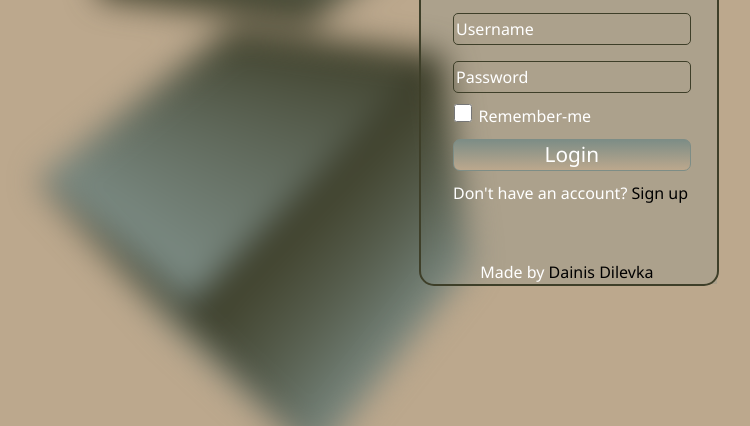
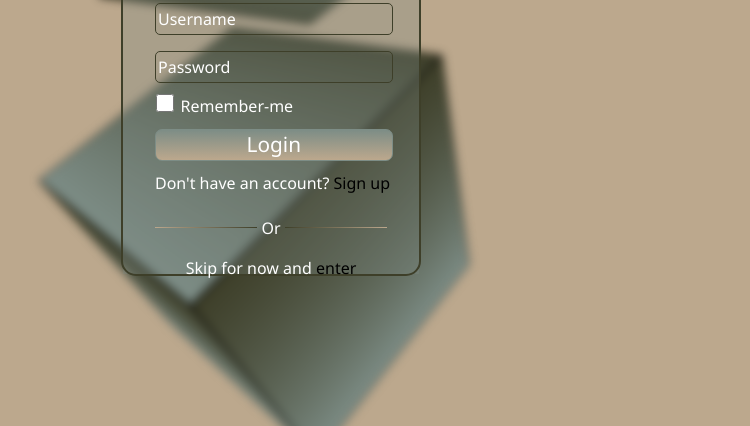
Before and after one commit to thedenisovan/open-library-webapp, a website built with webpack: page src/pages/login.html in a window 1280 px wide. Shown: the part 374-800 px from the top of the page, without its empty margins (369-1119 px from the left). Built offline with nearby package versions, Linux system fonts and the light colour scheme; no server answers.

Commit message:
Update: Login field design

```diff
--- a/configs/webpack.config.js
+++ b/configs/webpack.config.js
@@ -18,7 +18,7 @@ module.exports = {
       chunks: ['main']
     }),
     new HtmlWebpackPlugin({
-      filename: 'login.html',
+      filename: 'index.html',
       template: './src/pages/login.html',
       chunks: ['main']
     })
--- a/src/index.js
+++ b/src/index.js
@@ -1,6 +1,6 @@
 import './style/cssUtils/reset.scss';
 import './style/cssUtils/cube.css';
 import './style/style.scss';
-import './style/login.scss';
 import './script/apiCall.js';
+import './script/detailStorage.js';
 import 'normalize.css';
--- a/src/pages/login.html
+++ b/src/pages/login.html
@@ -37,24 +37,29 @@
         <h1>Login</h1>
         <p id="welcome">Welcome back to you account</p>
         <label for="user-name"></label>
-        <input type="text" id="user-name" placeholder="Username" required>
+        <input type="text" id="user-name" placeholder="Username" required data-username autocomplete="given-name">
 
         <label for="password"></label>
-        <input type="password" id="password" placeholder="Password" required>
+        <input type="password" id="password" placeholder="Password" required data-password autocomplete="current-password">
 
         <label for="remember-me">
-          <input type="checkbox" id="remember-me">Remember-me
+          <input type="checkbox" id="remember-me" data-remember-me>Remember-me
         </label>
 
         <button id="signin-btn" data-signin>Login</button>
         <p>Don't have an account? <a id="signup-btn" data-signup href="#">Sign up</a></p>
+        <div id="or-container">
+          <div id="left-line"></div><p>Or</p><div id="right-line"></div>
+        </div>
+        <p id="skip-link">Skip for now and <a href="#">enter</a></p>
+
+        <!-- <p id="made-by">Made by
+          <a target="_blank" href="https://github.com/thedenisovan">Dainis Dilevka</a>
+        </p> -->
       </form>
       <div id="foreground">
 
       </div>
-      <p id="made-by">Made by
-        <a target="_blank" href="https://github.com/thedenisovan">Dainis Dilevka</a>
-      </p>
     </section>
   </body>
 </html>
--- /dev/null
+++ b/src/script/detailStorage.js
@@ -0,0 +1,6 @@
+const loginEls = {
+  username: document.querySelector('[data-username]'),
+  password: document.querySelector('[data-password]'),
+  rememberMe: document.querySelector('[data-remember-me]'),
+  signinBtn: document.querySelector('[data-signin]'),
+}
--- a/src/style/cssUtils/cube.css
+++ b/src/style/cssUtils/cube.css
@@ -9,13 +9,15 @@ body {
 #cube-container {
   height: 100vh;
   width: 100v;
+  z-index: -1;
+  position: absolute;
 
   display: flex;
   flex-direction: column;
   justify-content: space-around;
   align-items: center;
 
-  filter: blur(1rem);
+  filter: blur(.3rem);
 }
 
 .container {
--- a/src/style/login.scss
+++ /dev/null
@@ -1,107 +0,0 @@
-:root {
-    --small-radius: 15px;
-    --input-height: 2rem;
-
-    --form-valid: rgba(20, 126, 20, 0.447);
-    --form-invalid: rgba(225, 80, 80, 0.463);
-
-    --dark-green: #3E3F29;
-    --blue: #7D8D86;
-    --beige: #BCA88D;
-    --light-beige: #BCA88D;
-
-}
-
-body#login {
-    background-color: var(--light-beige);
-}
-
-
-// ===MOBILE FIRST===
-#registration-field {
-    color: white;
-    min-height: 500px;
-    max-width: 300px;
-    border: 2px solid var(--dark-green);
-    border-radius: var(--small-radius);
-
-    position: absolute;
-    top: 20%;
-    right: 15%;
-    margin: auto;
-}
-
-form {
-    padding-left: 2rem;
-}
-
-h1 {
-    margin: 4rem 0 0 0 !important;
-    font-size: 2.5rem !important;
-}
-
-#welcome {
-    font-size: 1.1rem;
-    margin-bottom: 2rem;
-    width: 90%;
-}
-
-input:not([type='checkbox']) {
-    background: none;
-
-    border: 1px solid var(--dark-green);
-    border-radius: 5px;
-    height: var(--input-height);
-    width: 90%;
-    margin-top: 1rem;
-
-    &::placeholder {
-        color: white;
-    }
-}
-
-input[type='checkbox'] {
-    width: 1.5rem;
-    height: 1.1rem;
-    margin: .7rem .2rem 1.1rem -.1rem !important;
-    margin-top: 1.1rem;
-
-    cursor: pointer;
-}
-
-#signin-btn {
-    display: block;
-    width: 90%;
-    height: var(--input-height);
-    margin-bottom: .6rem;
-
-    border-radius: 7px;
-    border: 1px solid var(--blue);
-
-    color: white;
-    font-size: 1.3rem;
-    cursor: pointer;
-    background: linear-gradient(var(--blue), var(--light-beige));
-}
-
-#signup-btn, #made-by a {
-    color: black;
-    text-decoration: none;
-    cursor: pointer;
-}
-
-#foreground {
-  height: 100%;
-  width: 100%;
-  top: 0;
-  position: absolute;
-  z-index: -1;
-  background-color: var(--blue);
-  opacity: .25;
-}
-
-#made-by {
-    position: absolute;
-    bottom: 0px;
-    left: 20%;
-}
--- a/src/style/style.scss
+++ b/src/style/style.scss
@@ -0,0 +1,136 @@
+:root {
+    --small-radius: 15px;
+    --input-height: 2rem;
+
+    --form-valid: rgba(20, 126, 20, 0.447);
+    --form-invalid: rgba(225, 80, 80, 0.463);
+
+    --dark-green: #3E3F29;
+    --blue: #7D8D86;
+    --beige: #BCA88D;
+    --light-beige: #BCA88D;
+
+}
+
+body#login {
+    background-color: var(--light-beige);
+    display: flex;
+    align-items: center;
+    justify-content: center;
+}
+
+
+// ===MOBILE FIRST===
+#registration-field {
+    color: white;
+    min-height: 500px;
+    max-height: 500px;
+    max-width: 300px;
+    border: 2px solid var(--dark-green);
+    border-radius: var(--small-radius);
+
+    position: relative;
+    // top: 20%;
+    // right: 10%;
+}
+
+form {
+    padding-left: 2rem;
+}
+
+h1 {
+    margin: 4rem 0 0 0 !important;
+    font-size: 2.5rem !important;
+}
+
+#welcome {
+    font-size: 1.1rem;
+    margin-bottom: 2rem;
+    width: 90%;
+}
+
+input:not([type='checkbox']) {
+    background: none;
+
+    border: 1px solid var(--dark-green);
+    border-radius: 5px;
+    height: var(--input-height);
+    width: 90%;
+    margin-top: 1rem;
+
+    &::placeholder {
+        color: white;
+    }
+}
+
+input[type='checkbox'] {
+    width: 1.5rem;
+    height: 1.1rem;
+    margin: .7rem .2rem 1.1rem -.1rem !important;
+    margin-top: 1.1rem;
+
+    cursor: pointer;
+}
+
+#signin-btn {
+    display: block;
+    width: 90%;
+    height: var(--input-height);
+    margin-bottom: .6rem;
+
+    border-radius: 7px;
+    border: 1px solid var(--blue);
+
+    color: white;
+    font-size: 1.3rem;
+    cursor: pointer;
+    background: linear-gradient(var(--blue), var(--light-beige));
+}
+
+#signup-btn, #made-by a, #skip-link a {
+    color: black;
+    text-decoration: none;
+    cursor: pointer;
+}
+
+#or-container {
+    padding-right: 2rem;
+    display: flex;
+    align-items: center;
+    justify-content: center;
+    gap: .3rem;
+    margin-top: 1.3rem;
+
+    div {
+        width: 10rem;
+        height: 1px;
+    }
+}
+#left-line {
+    background: linear-gradient(90deg, (var(--beige)), (var(--dark-green)));
+}
+#right-line {
+    background: linear-gradient(90deg, (var(--dark-green)), (var(--beige)));
+}
+
+#skip-link {
+    text-align: center;
+    padding-right: 2rem;
+    margin-top: 1rem;
+}
+
+#foreground {
+  height: 100%;
+  width: 100%;
+  top: 0;
+  position: absolute;
+  z-index: -1;
+  background-color: var(--blue);
+  opacity: .3;
+}
+
+#made-by {
+    position: absolute;
+    bottom: 0px;
+    left: 20%;
+}
```
Also changed, not shown: configs/dist/login.html (deleted).
